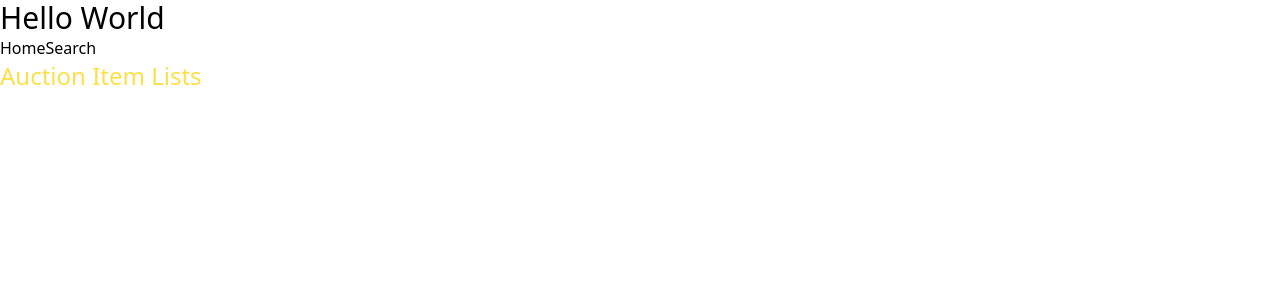
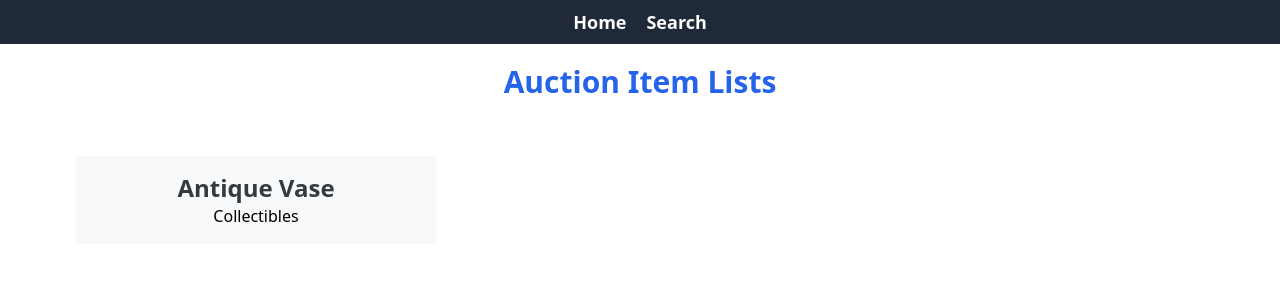
Before and after one commit to gloriabee/AuctionFrontend, a Vue app: page / in a window 1280 px wide. Shown: the top 300 px of the page. Built offline with nearby package versions, Linux system fonts and the light colour scheme.

Commit message:
changing design of navigation and item card

```diff
--- a/src/App.vue
+++ b/src/App.vue
@@ -5,12 +5,11 @@ import { RouterLink, RouterView } from 'vue-router'
 
 <template>
  <div id="layout">
-    <header>
-      <h1 class="text-3xl">Hello World</h1>
-      <div class="wrapper">
-        <nav>
-          <RouterLink to="/">Home</RouterLink>
-          <RouterLink to="/search">Search</RouterLink>
+  <header class="bg-gray-800 text-white">
+    <div class="wrapper mx-auto px-4 py-2 flex justify-between items-center">
+      <nav class="flex space-x-5 justify-center items-center m-auto">
+        <RouterLink to="/" class="text-lg font-semibold hover:text-blue-400">Home</RouterLink>
+        <RouterLink to="/search" class="text-lg font-semibold hover:text-blue-400">Search</RouterLink>
       </nav>
     </div>
   </header>
--- a/src/components/AuctionItem.vue
+++ b/src/components/AuctionItem.vue
@@ -3,11 +3,10 @@
 </script>
 
 <template>
- <div>
-    <h1 class="text-3xl font-bold underline">
-        Hello world!
-    </h1>
- </div>
+   <div class="p-4  rounded  bg-[#F8F9FA] flex flex-col justify-center items-center">
+    <h1 class="text-2xl text-[#343A40] font-bold">Antique Vase</h1>
+    <p class="">Collectibles</p>
+   </div>
 </template>
 
 <style scoped>
--- a/src/views/HomeView.vue
+++ b/src/views/HomeView.vue
@@ -1,9 +1,17 @@
 <script setup lang="ts">
+import AuctionItem from '@/components/AuctionItem.vue';
+
 
 </script>
 
 <template>
- <div class="home">
-  <h1 class="text-2xl text-yellow-300">Auction Item Lists</h1>
+ <div class="home m-5">
+  <h1 class="text-3xl text-blue-600 text-center font-semibold capitalize">Auction Item Lists</h1>
+
+  <div class="grid grid-cols-1 sm:grid-cols-2 lg:grid-cols-3 gap-6 m-8 p-6">
+    <AuctionItem/>
+
+  </div>
+
  </div>
 </template>
```
Lines whose indentation alone changed are shown as unchanged.
